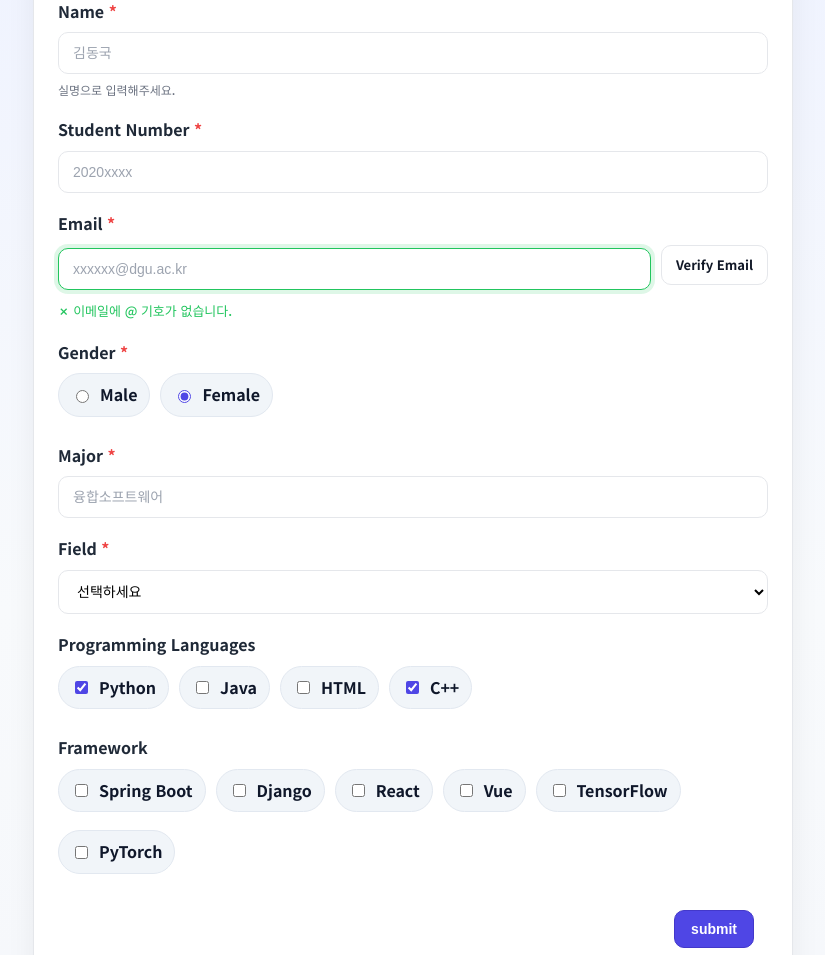
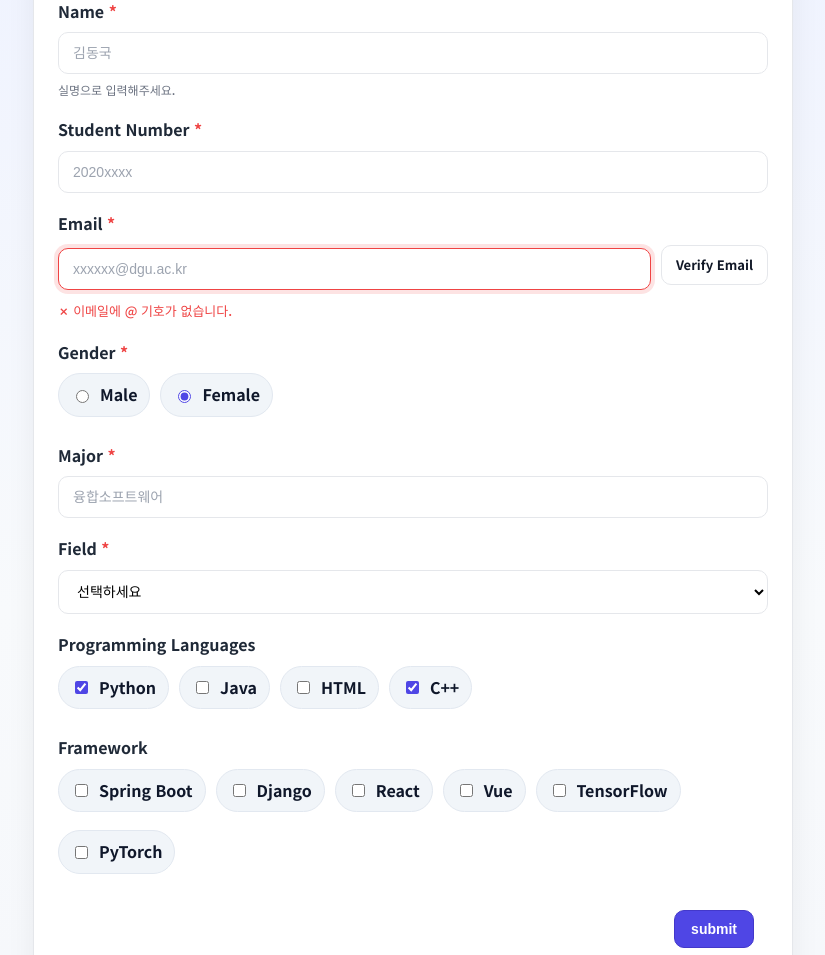
Before and after one commit to CSID-DGU/2025-2-OSSPrac-sparkle-01, a Flask app: page / in a window 1280 px wide, after a click on "Verify Email". Shown: the part 155-1110 px from the top of the page, without its empty margins (227-1052 px from the left). Run offline with Flask 3, Linux system fonts and the light colour scheme.

Commit message:
이메일 유효성검사에 따른 css적용 코드 변경

```diff
--- a/Subject3_1/static/css/input_style.css
+++ b/Subject3_1/static/css/input_style.css
@@ -173,25 +173,12 @@ input.success {
   border-color: var(--accent-2);
   box-shadow: 0 0 0 4px rgba(34, 197, 94, 0.15);
 }
-
 input.error {
   border-color: var(--danger);
   box-shadow: 0 0 0 4px rgba(239, 68, 68, 0.15);
 }
-
-.success-text {
-  color: var(--accent-2);
-}
-
-.error-text {
-  color: var(--danger);
-}
-
-input.error,
-select.error {
-  border-color: #fecaca;
-  box-shadow: 0 0 0 4px rgba(239, 68, 68, 0.12);
-}
+.success-text { color: var(--accent-2); }
+.error-text { color: var(--danger); }
 
 .email-verify-checkbox {
   display: none;
@@ -200,18 +187,8 @@ select.error {
 .email-message {
   display: none;
   margin-top: 8px;
-  color: var(--accent-2);
   font-size: 13px;
   font-weight: 500;
-}
-
-#email-verify-check:checked ~ .row ~ .email-message {
-  display: block;
-}
-
-#email-verify-check:checked ~ .row #email {
-  border-color: var(--accent-2);
-  box-shadow: 0 0 0 4px rgba(34, 197, 94, 0.15);
 }
 
 @media (max-width:560px){
```
